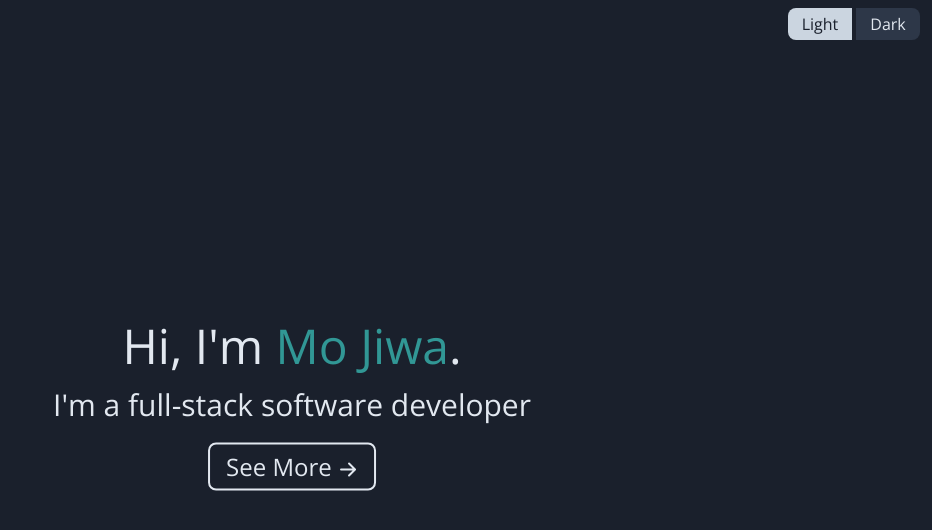
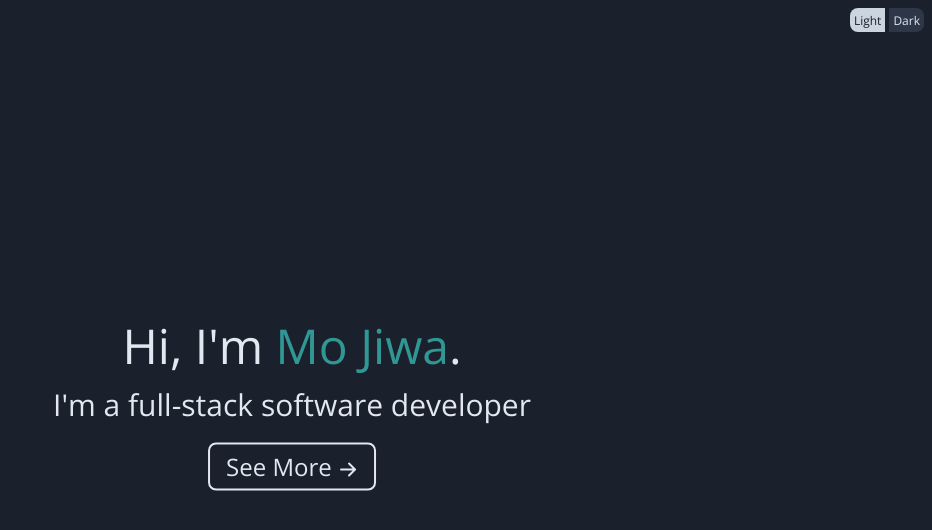
Before and after one commit to mojiwa/mojiwa.com, a React (Create React App) app: page /#/ in a window 1280 px wide. Shown: the top 530 px of the page, without its empty margins (348-1280 px from the left). Built offline with nearby package versions, Linux system fonts and the light colour scheme.

Commit message:
Use a container to display content

```diff
--- a/src/About.tsx
+++ b/src/About.tsx
@@ -50,7 +50,7 @@ export default class About extends React.PureComponent<IAboutProps, {}> {
 
   render() {
     return(
-      <div className='md:mx-auto md:w-10/12 page-fade-in'>
+      <div className='mx-5 page-fade-in'>
         <div className='flex-row'>
           <Link to='/contact'>
             <img
--- a/src/App.tsx
+++ b/src/App.tsx
@@ -39,8 +39,19 @@ class App extends React.PureComponent<{}, IAppState> {
   render() {
     return (
       <Router>
-        <div className={`${this.state.ThemeSwitch === Theme.Dark ? 'bg-gray-900 text-gray-300' : 'bg-gray-300 text-gray-900'} font-openSans text-sm md:text`}>
+        <div className={`container mx-auto ${this.state.ThemeSwitch === Theme.Dark ? 'bg-gray-900 text-gray-300' : 'bg-gray-300 text-gray-900'} font-openSans text-sm md:text`}>
+          <div className='mr-2 mt-2 flex justify-end'>
+            <Button
+              onClick={() => this.setTheme(Theme.Light)}
+              text="Light"
+              customClass={`hover:shadow-grayOutline bg-gray-400 mr-1 text-gray-900 rounded-l-lg h-6 ${this.state.ThemeSwitch === Theme.Light ? 'hover:shadow-none' : 'hover:bg-gray-200'}`}/>
+            <Button
+              onClick={() => this.setTheme(Theme.Dark)}
+              text="Dark"
+              customClass={`hover:shadow-grayOutline bg-gray-800 text-gray-300 rounded-r-lg h-6 ${this.state.ThemeSwitch === Theme.Dark ? 'hover:shadow-none' : 'hover:bg-gray-900'}`} />
+          </div>
           <div className='flex justify-between mt-2 ml-3 mr-3'>
+           {/* Light/Dark theme button */}
             {/* Menu bar */}
             <div className='text-xs md:text-base'>
               <div className={`${this.state.Page !== Page.Home ? '' : 'hidden'} flex justify-evenly md:w-64`}>
@@ -50,44 +61,33 @@ class App extends React.PureComponent<{}, IAppState> {
                   </button>
                 </Link>
                 <Link to='/about'>
-                  <button className='mr-2 focus:outline-none' onClick={() => this.setState({Page: Page.About})}>
+                  <button className='mx-2 focus:outline-none' onClick={() => this.setState({Page: Page.About})}>
                     <span className={`transform-transition duration-300 hover:text-teal-600 ${this.state.Page === Page.About ? 'text-teal-600' : ''}`}>About</span>
                   </button>
                 </Link>
                 <Link to='/portfolio'>
-                  <button className='mr-2 focus:outline-none' onClick={() => this.setState({Page: Page.Portfolio})}>
+                  <button className='mx-2 focus:outline-none' onClick={() => this.setState({Page: Page.Portfolio})}>
                     <span className={`transform-transition duration-300 hover:text-teal-600 ${this.state.Page === Page.Portfolio ? 'text-teal-600' : ''}`}>Portfolio</span>
                   </button>
                 </Link>
                 <Link to='/contact'>
-                  <button className='mr-2 focus:outline-none' onClick={() => this.setState({Page: Page.Contact})}>
+                  <button className='mx-2 focus:outline-none' onClick={() => this.setState({Page: Page.Contact})}>
                     <span className={`transform-transition duration-300 hover:text-teal-600 ${this.state.Page === Page.Contact ? 'text-teal-600' : ''}`}>Contact</span>
                   </button>
                 </Link>
                 <a href='https://medium.com/@timetraveller_x' target='_blank' rel='noopener noreferrer'>
-                  <button className='focus:outline-none'>
+                  <button className='focus:outline-none mx-2'>
                     <span className={`transform-transition duration-300 hover:text-teal-600`}>Blog</span>
                   </button>
                 </a>
               </div>
-            </div>
-            {/* Light/Dark theme button */}
-            <div className='ml-2'>
-              <Button
-                onClick={() => this.setTheme(Theme.Light)}
-                text="Light"
-                customClass={`hover:shadow-grayOutline bg-gray-400 mr-1 text-gray-900 rounded-l-lg md:w-16 md:h-auto h-6 ${this.state.ThemeSwitch === Theme.Light ? 'hover:shadow-none' : 'hover:bg-gray-200'}`}/>
-              <Button
-                onClick={() => this.setTheme(Theme.Dark)}
-                text="Dark"
-                customClass={`hover:shadow-grayOutline bg-gray-800 text-gray-300 rounded-r-lg md:w-16 md:h-auto h-6 ${this.state.ThemeSwitch === Theme.Dark ? 'hover:shadow-none' : 'hover:bg-gray-900'}`} />
             </div>
           </div>
         </div>
 
         <Switch>
           <React.Fragment>
-            <div className={`${this.state.ThemeSwitch === Theme.Dark ? 'bg-gray-900 text-gray-300' : 'bg-gray-300 text-gray-900'} font-openSans text-sm md:text mt-4`}>
+            <div className={`${this.state.ThemeSwitch === Theme.Dark ? 'bg-gray-900 text-gray-300' : 'bg-gray-300 text-gray-900'} font-openSans text-sm md:text mt-4 container mx-auto`}>
               <Route exact path='/'>
                 <Home Theme={this.state.ThemeSwitch} SetPage={this.setPage} />
               </Route>
--- a/src/Button.tsx
+++ b/src/Button.tsx
@@ -14,7 +14,7 @@ export default class Button extends React.PureComponent<IButtonProps, IButtonSta
 
   render() {
     return <button onClick={() => this.props.onClick()}
-            className={`text-xs md:text-base p-1 focus:outline-none transform-transition duration-300 ${this.props.customClass}`}>
+            className={`text-xs p-1 focus:outline-none transform-transition duration-300 ${this.props.customClass}`}>
               {this.props.text}
             </button>
   }
--- a/src/Contact.tsx
+++ b/src/Contact.tsx
@@ -19,7 +19,7 @@ export default class Contact extends React.PureComponent<IContactProps, {}> {
 
   render() {
     return(
-      <div className='md:w-10/12 md:mx-auto page-fade-in'>
+      <div className='mx-5 page-fade-in'>
         <div>
           <img
             src={'images/mo-dj.jpg'}
@@ -74,7 +74,7 @@ export default class Contact extends React.PureComponent<IContactProps, {}> {
           </div>
 
           <div>
-            <div className='lg:text-2xl text-xl mt-4'>
+            <div className='lg:text-2xl text-xl mt-4 mb-2'>
               <label>Side hustle</label>
             </div>
             <div className='flex items-center ml-2 mb-4 slide-right'>
@@ -99,7 +99,7 @@ export default class Contact extends React.PureComponent<IContactProps, {}> {
             </div>
           </div>
           <div>
-            <div className='lg:text-2xl text-xl mt-4'>
+            <div className='lg:text-2xl text-xl mt-4 mb-2'>
               <label>Play</label>
             </div>
             <div className='flex items-center ml-2 mb-4 slide-right'>
--- a/src/Portfolio.tsx
+++ b/src/Portfolio.tsx
@@ -29,7 +29,12 @@ export default class Portfolio extends React.PureComponent<IPortfolioProps, {}>
 
   render() {
     return(
-      <div className='md:w-10/12 md:mx-auto page-fade-in'>
+      <div className='mx-5 page-fade-in'>
+        <div className='mb-6'>
+          <div>
+            <a href={'https://github.com/mojiwa/mojiwa.com'} target='_blank' rel="noopener noreferrer"><span onClick={() => this.slideElement('mojiwa')} className='w-auto md:text-2xl mb-8 cursor-pointer hover:text-teal-600 transition-colors ease-in-out duration-500'>mojiwa.com (this site)</span></a>
+          </div>
+        </div>
         <div className='mb-6'>
           <div>
             <span onClick={() => this.slideElement('library')} className='md:text-2xl mb-8 cursor-pointer hover:text-teal-600 transition-colors ease-in-out duration-500'>Library</span>
```
